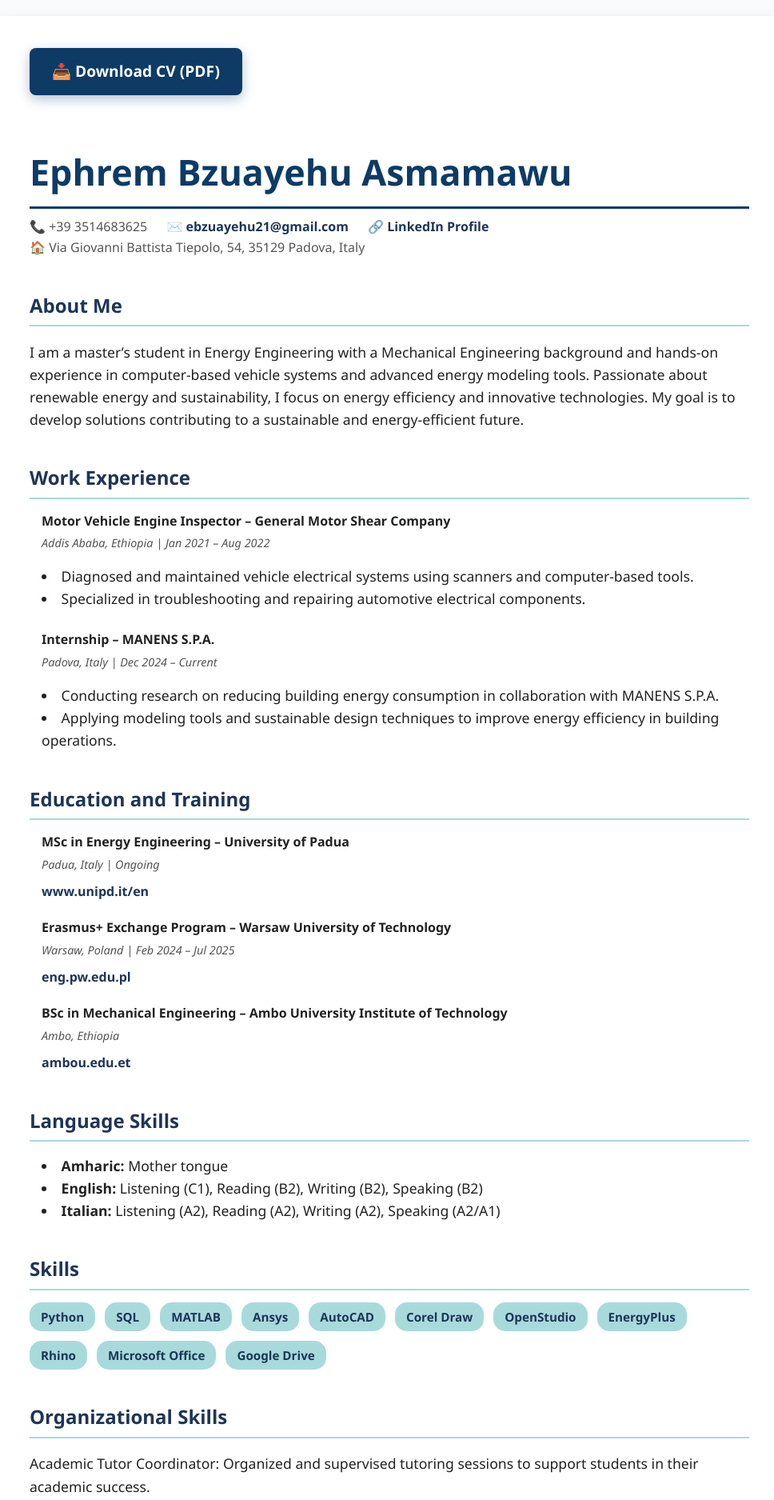
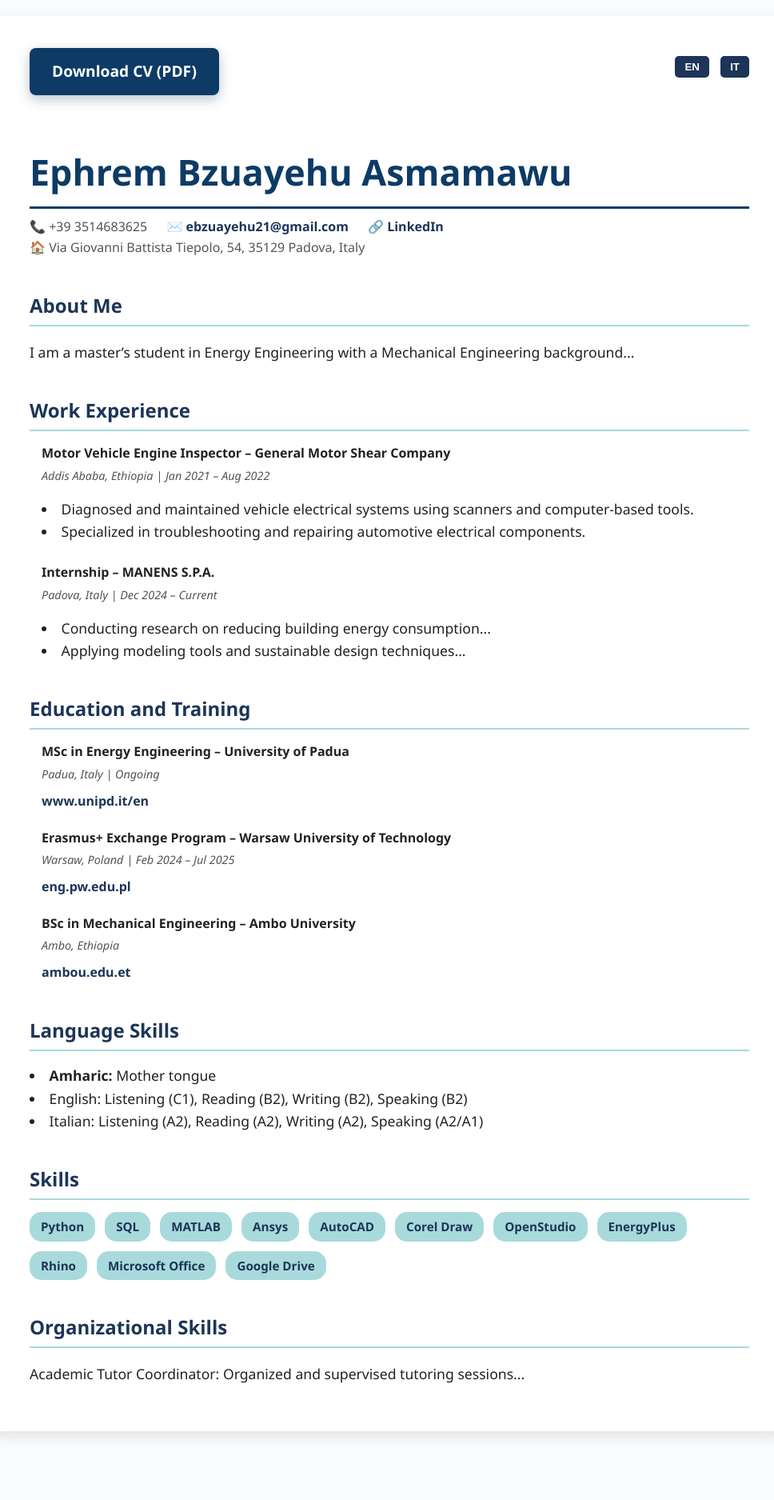
Before and after one commit to ephrem2120/my-cv-website, a plain HTML site: page index.html in a window 1280 px wide. Shown: the top 1875 px of the page at 80% size, without its empty margins (153-1121 px from the left). After the commit the page ends 1809 px from the top, so only its background shows below. Drawn offline with Linux system fonts and the light colour scheme.

Commit message:
Update index.html

```diff
--- a/index.html
+++ b/index.html
@@ -86,7 +86,6 @@
       font-weight: 600;
       font-size: 0.95em;
     }
-    /* Download Button */
     .download-btn {
       display: inline-block;
       margin-bottom: 30px;
@@ -103,6 +102,23 @@
     .download-btn:hover {
       background-color: #07294d;
       box-shadow: 0 8px 20px rgba(7, 41, 77, 0.6);
+    }
+    .lang-switch {
+      float: right;
+      margin-top: 10px;
+    }
+    .lang-switch button {
+      margin-left: 10px;
+      padding: 6px 12px;
+      font-weight: bold;
+      border: none;
+      background: #1d3557;
+      color: #fff;
+      border-radius: 5px;
+      cursor: pointer;
+    }
+    .lang-switch button:hover {
+      background: #0d3b66;
     }
     @media (max-width: 600px) {
       .container {
@@ -126,73 +142,75 @@
 </head>
 <body>
   <div class="container">
-    <!-- Download PDF Button -->
-    <a href="cv.pdf" class="download-btn" download="Ephrem_Bzuayehu_Asmamawu_CV.pdf" target="_blank" rel="noopener">
-      📥 Download CV (PDF)
+    <!-- Language Switcher -->
+    <div class="lang-switch">
+      <button onclick="setLanguage('en')">EN</button>
+      <button onclick="setLanguage('it')">IT</button>
+    </div>
+
+    <!-- Download Button -->
+    <a href="cv.pdf" class="download-btn" download="Ephrem_Bzuayehu_Asmamawu_CV.pdf" target="_blank" rel="noopener" data-text="download">
+      Download CV (PDF)
     </a>
 
     <h1>Ephrem Bzuayehu Asmamawu</h1>
     <div class="contact-info">
       <span>📞 +39 3514683625</span>
       <span>✉️ <a href="mailto:ebzuayehu21@gmail.com">ebzuayehu21@gmail.com</a></span>
-      <span>🔗 <a href="https://www.linkedin.com/in/ephremasmamawu" target="_blank" rel="noopener">LinkedIn Profile</a></span>
+      <span>🔗 <a href="https://www.linkedin.com/in/ephremasmamawu" target="_blank" rel="noopener">LinkedIn</a></span>
       <span>🏠 Via Giovanni Battista Tiepolo, 54, 35129 Padova, Italy</span>
     </div>
 
-    <h2>About Me</h2>
-    <p>
-      I am a master’s student in Energy Engineering with a Mechanical Engineering background and hands-on experience in computer-based vehicle systems and advanced energy modeling tools. Passionate about renewable energy and sustainability, I focus on energy efficiency and innovative technologies. My goal is to develop solutions contributing to a sustainable and energy-efficient future.
-    </p>
+    <h2 data-text="about">About Me</h2>
+    <p data-text="aboutText"></p>
 
-    <h2>Work Experience</h2>
+    <h2 data-text="experience">Work Experience</h2>
     <div class="section-content">
       <div>
-        <div class="job-title">Motor Vehicle Engine Inspector – General Motor Shear Company</div>
-        <div class="date-location">Addis Ababa, Ethiopia | Jan 2021 – Aug 2022</div>
+        <div class="job-title" data-text="job1Title"></div>
+        <div class="date-location" data-text="job1Date"></div>
         <ul>
-          <li>Diagnosed and maintained vehicle electrical systems using scanners and computer-based tools.</li>
-          <li>Specialized in troubleshooting and repairing automotive electrical components.</li>
+          <li data-text="job1Task1"></li>
+          <li data-text="job1Task2"></li>
         </ul>
       </div>
       <div style="margin-top: 25px;">
-        <div class="job-title">Internship – MANENS S.P.A.</div>
-        <div class="date-location">Padova, Italy | Dec 2024 – Current</div>
+        <div class="job-title" data-text="job2Title"></div>
+        <div class="date-location" data-text="job2Date"></div>
         <ul>
-          <li>Conducting research on reducing building energy consumption in collaboration with MANENS S.P.A.</li>
-          <li>Applying modeling tools and sustainable design techniques to improve energy efficiency in building operations.</li>
+          <li data-text="job2Task1"></li>
+          <li data-text="job2Task2"></li>
         </ul>
       </div>
     </div>
 
-    <h2>Education and Training</h2>
+    <h2 data-text="education">Education and Training</h2>
     <div class="section-content">
       <div>
-        <div class="job-title">MSc in Energy Engineering – University of Padua</div>
-        <div class="date-location">Padua, Italy | Ongoing</div>
+        <div class="job-title" data-text="edu1Title"></div>
+        <div class="date-location" data-text="edu1Date"></div>
         <a href="https://www.unipd.it/en/" target="_blank" rel="noopener">www.unipd.it/en</a>
       </div>
       <div style="margin-top: 20px;">
-        <div class="job-title">Erasmus+ Exchange Program – Warsaw University of Technology</div>
-        <div class="date-location">Warsaw, Poland | Feb 2024 – Jul 2025</div>
+        <div class="job-title" data-text="edu2Title"></div>
+        <div class="date-location" data-text="edu2Date"></div>
         <a href="https://eng.pw.edu.pl/" target="_blank" rel="noopener">eng.pw.edu.pl</a>
       </div>
       <div style="margin-top: 20px;">
-        <div class="job-title">BSc in Mechanical Engineering – Ambo University Institute of Technology</div>
-        <div class="date-location">Ambo, Ethiopia</div>
+        <div class="job-title" data-text="edu3Title"></div>
+        <div class="date-location" data-text="edu3Date"></div>
         <a href="https://ambou.edu.et/" target="_blank" rel="noopener">ambou.edu.et</a>
       </div>
     </div>
 
-    <h2>Language Skills</h2>
-    <div class="section-content">
-      <ul>
-        <li><strong>Amharic:</strong> Mother tongue</li>
-        <li><strong>English:</strong> Listening (C1), Reading (B2), Writing (B2), Speaking (B2)</li>
-        <li><strong>Italian:</strong> Listening (A2), Reading (A2), Writing (A2), Speaking (A2/A1)</li>
-      </ul>
-    </div>
+    <h2 data-text="languages">Language Skills</h2>
+    <ul>
+      <li><strong>Amharic:</strong> Mother tongue</li>
+      <li data-text="langEnglish"></li>
+      <li data-text="langItalian"></li>
+    </ul>
 
-    <h2>Skills</h2>
+    <h2 data-text="skills">Skills</h2>
     <div class="skill-list">
       <span>Python</span>
       <span>SQL</span>
@@ -207,10 +225,91 @@
       <span>Google Drive</span>
     </div>
 
-    <h2>Organizational Skills</h2>
-    <p>
-      Academic Tutor Coordinator: Organized and supervised tutoring sessions to support students in their academic success.
-    </p>
+    <h2 data-text="org">Organizational Skills</h2>
+    <p data-text="orgText"></p>
   </div>
+
+  <!-- LANGUAGE SCRIPT -->
+  <script>
+    const translations = {
+      en: {
+        download: "Download CV (PDF)",
+        about: "About Me",
+        aboutText: "I am a master’s student in Energy Engineering with a Mechanical Engineering background...",
+        experience: "Work Experience",
+        job1Title: "Motor Vehicle Engine Inspector – General Motor Shear Company",
+        job1Date: "Addis Ababa, Ethiopia | Jan 2021 – Aug 2022",
+        job1Task1: "Diagnosed and maintained vehicle electrical systems using scanners and computer-based tools.",
+        job1Task2: "Specialized in troubleshooting and repairing automotive electrical components.",
+        job2Title: "Internship – MANENS S.P.A.",
+        job2Date: "Padova, Italy | Dec 2024 – Current",
+        job2Task1: "Conducting research on reducing building energy consumption...",
+        job2Task2: "Applying modeling tools and sustainable design techniques...",
+        education: "Education and Training",
+        edu1Title: "MSc in Energy Engineering – University of Padua",
+        edu1Date: "Padua, Italy | Ongoing",
+        edu2Title: "Erasmus+ Exchange Program – Warsaw University of Technology",
+        edu2Date: "Warsaw, Poland | Feb 2024 – Jul 2025",
+        edu3Title: "BSc in Mechanical Engineering – Ambo University",
+        edu3Date: "Ambo, Ethiopia",
+        languages: "Language Skills",
+        langEnglish: "English: Listening (C1), Reading (B2), Writing (B2), Speaking (B2)",
+        langItalian: "Italian: Listening (A2), Reading (A2), Writing (A2), Speaking (A2/A1)",
+        skills: "Skills",
+        org: "Organizational Skills",
+        orgText: "Academic Tutor Coordinator: Organized and supervised tutoring sessions..."
+      },
+      it: {
+        download: "Scarica CV (PDF)",
+        about: "Chi Sono",
+        aboutText: "Sono uno studente magistrale in Ingegneria Energetica con una formazione in Ingegneria Meccanica...",
+        experience: "Esperienza Lavorativa",
+        job1Title: "Ispettore Motore Veicolare – General Motor Shear Company",
+        job1Date: "Addis Abeba, Etiopia | Gen 2021 – Ago 2022",
+        job1Task1: "Diagnosi e manutenzione dei sistemi elettrici dei veicoli usando strumenti computerizzati.",
+        job1Task2: "Specializzato nella risoluzione di problemi e riparazione di componenti elettrici automobilistici.",
+        job2Title: "Tirocinio – MANENS S.P.A.",
+        job2Date: "Padova, Italia | Dic 2024 – Attuale",
+        job2Task1: "Ricerca per ridurre il consumo energetico degli edifici...",
+        job2Task2: "Applicazione di strumenti di modellazione e tecniche di design sostenibile.",
+        education: "Formazione e Istruzione",
+        edu1Title: "Laurea Magistrale in Ingegneria Energetica – Università di Padova",
+        edu1Date: "Padova, Italia | In Corso",
+        edu2Title: "Programma Erasmus+ – Politecnico di Varsavia",
+        edu2Date: "Varsavia, Polonia | Feb 2024 – Lug 2025",
+        edu3Title: "Laurea Triennale in Ingegneria Meccanica – Ambo University",
+        edu3Date: "Ambo, Etiopia",
+        languages: "Lingue",
+        langEnglish: "Inglese: Ascolto (C1), Lettura (B2), Scrittura (B2), Parlato (B2)",
+        langItalian: "Italiano: Ascolto (A2), Lettura (A2), Scrittura (A2), Parlato (A2/A1)",
+        skills: "Competenze",
+        org: "Capacità Organizzative",
+        orgText: "Coordinatore Tutor Accademici: Ho organizzato e supervisionato sessioni di tutoraggio..."
+      }
+    };
+
+    function setLanguage(lang, store = true) {
+      const strings = translations[lang] || translations.en;
+      for (const key in strings) {
+        const el = document.querySelector(`[data-text="${key}"]`);
+        if (el) el.textContent = strings[key];
+      }
+      if (store) {
+        localStorage.setItem('preferredLang', lang);
+      }
+    }
+
+    function detectBrowserLanguage() {
+      const savedLang = localStorage.getItem('preferredLang');
+      if (savedLang) return savedLang;
+      const browserLang = navigator.language || navigator.userLanguage;
+      return browserLang.startsWith('it') ? 'it' : 'en';
+    }
+
+    window.onload = () => {
+      const lang = detectBrowserLanguage();
+      setLanguage(lang, false);
+    };
+  </script>
 </body>
 </html>
```
